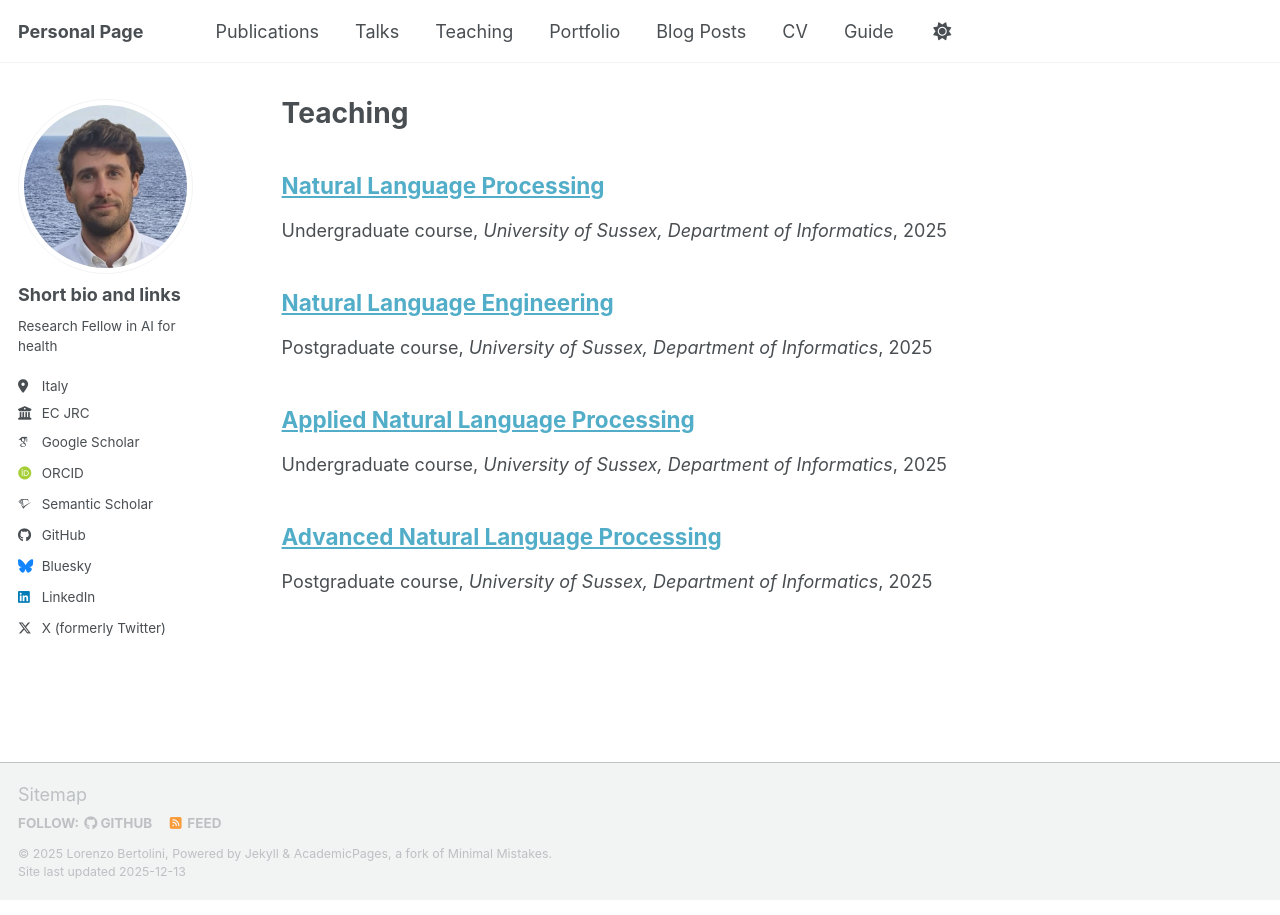
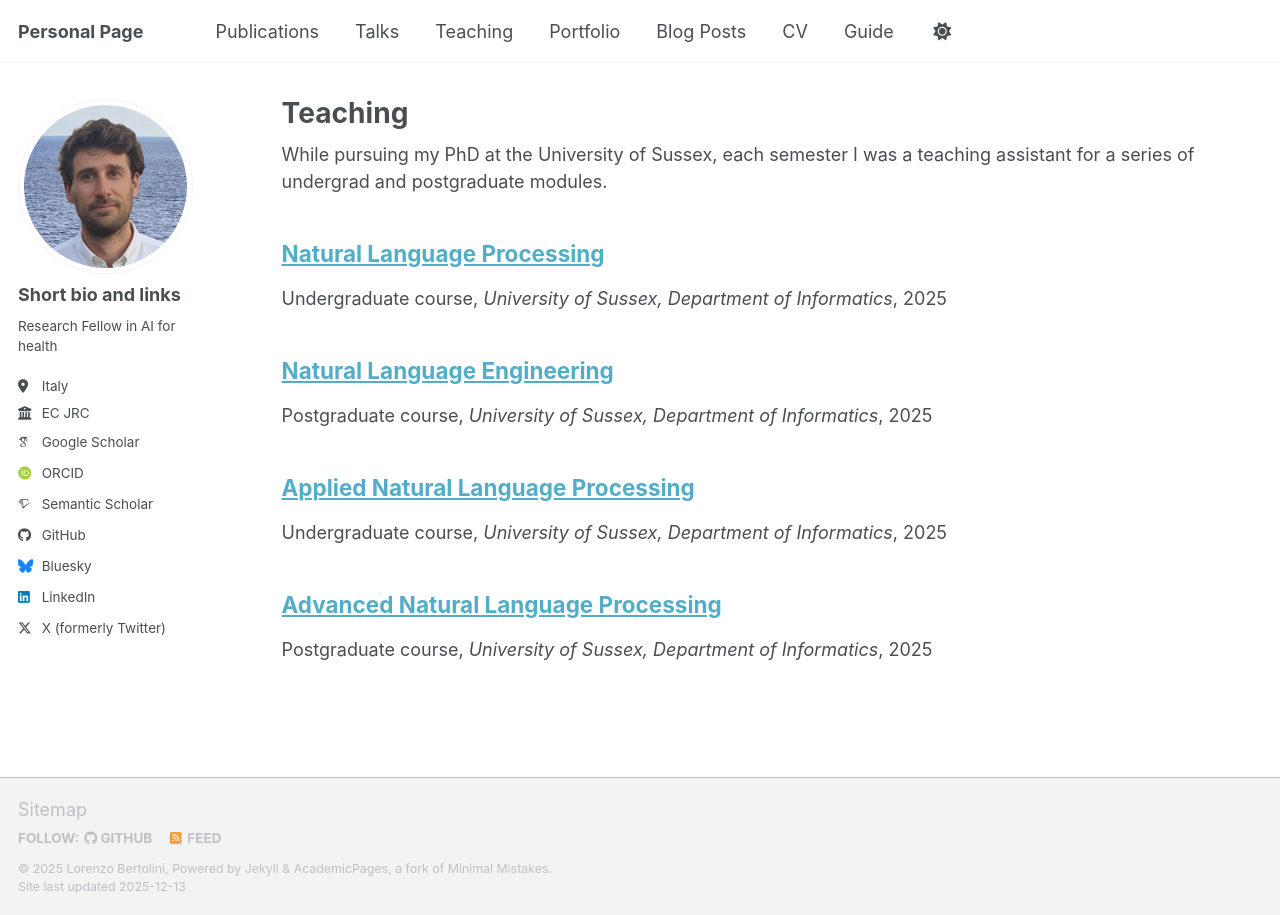
Before and after one commit to lorenzoscottb/lorenzoscottb.github.io, a Jekyll site: the page built from _pages/teaching.html, in a window 1280 px wide. Built offline with Jekyll 4.4.1, drawn with Linux system fonts in a browser that asks for light colours; some web fonts are replaced; a script bundle is joined from its source files by our own code; library files that are not in the unit come from our copies.

Commit message:
Update teaching.html

```diff
--- a/_pages/teaching.html
+++ b/_pages/teaching.html
@@ -4,6 +4,7 @@ title: "Teaching"
 permalink: /teaching/
 author_profile: true
 ---
+ <div class="wordwrap">While pursuing my PhD at the University of Sussex, each semester I was a teaching assistant for a series of undergrad and postgraduate modules.</div>
 
 {% include base_path %}
 
```
